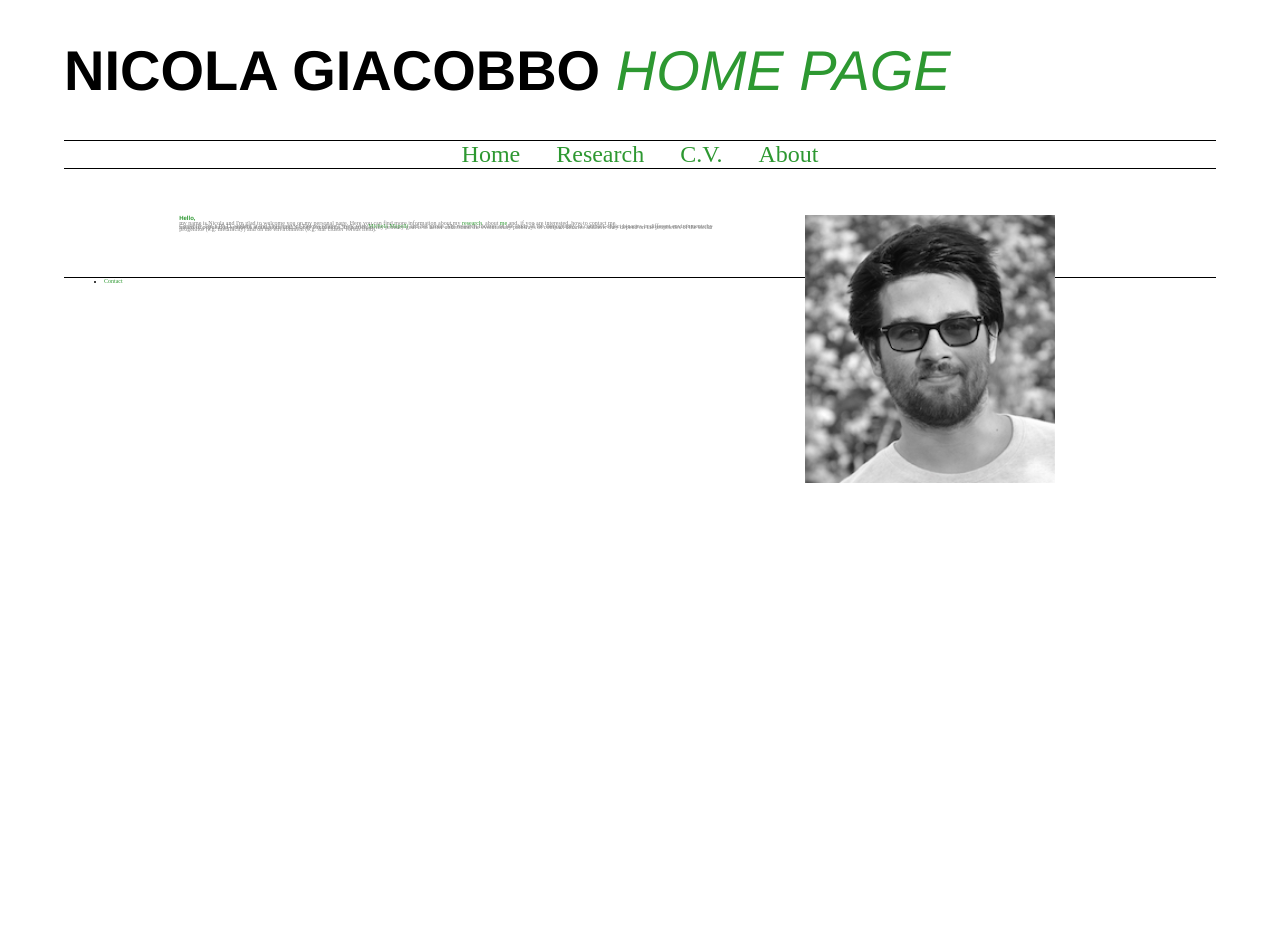
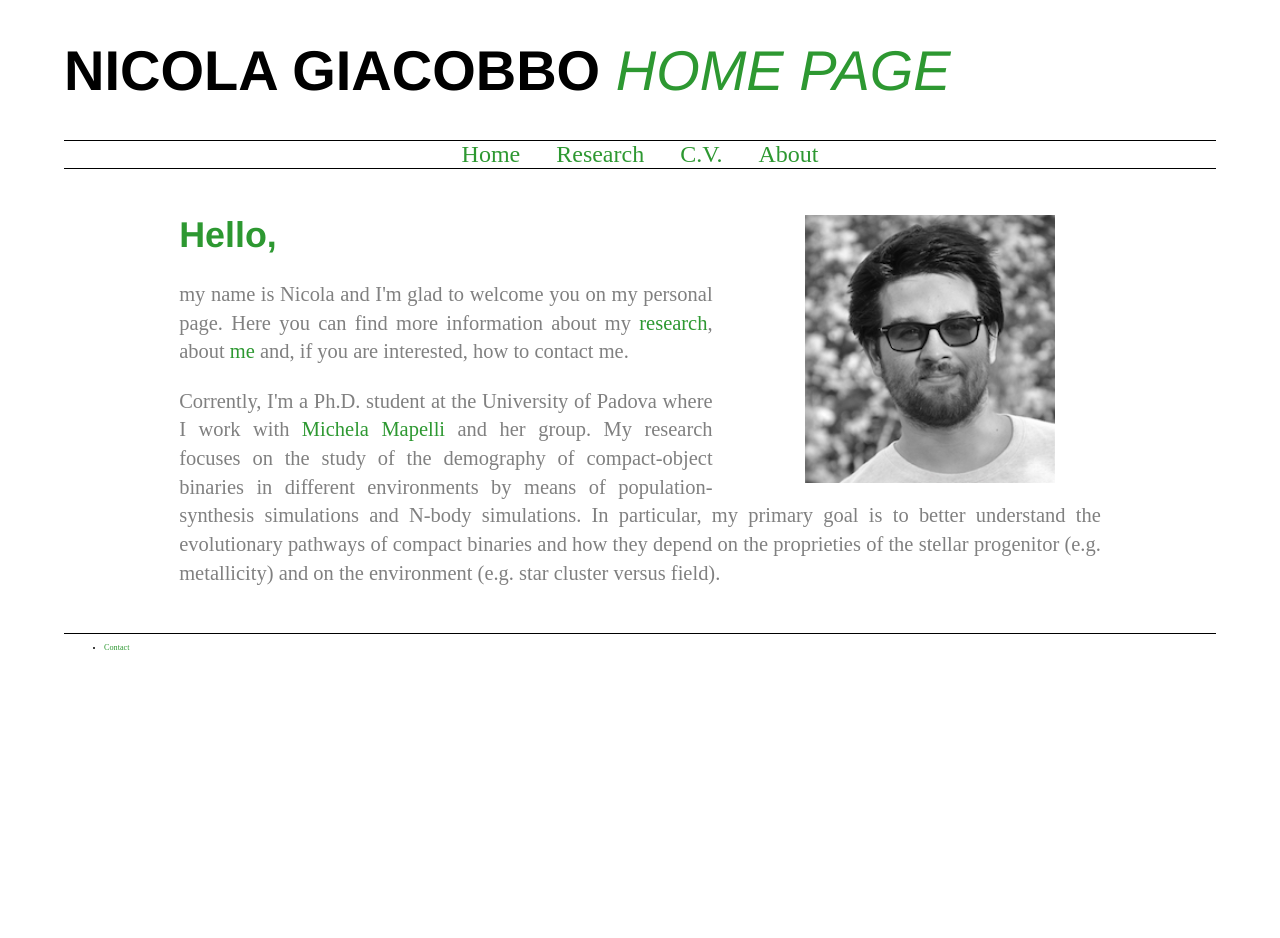
Before and after one commit to GiacobboNicola/giacobbonicola.github.io, a Jekyll site: the page built from index.html, in a window 1280 px wide. Built offline with Jekyll 4.4.1, drawn with Linux system fonts in a browser that asks for light colours.

Commit message:
fixed problem

```diff
--- a/_layouts/about.html
+++ b/_layouts/about.html
@@ -30,7 +30,7 @@
 			<p> ubviafhvhf  ijvo asv jiosvh aos hisdovh asod</p>
 		<footer>
 			<ul>
-					<li><a href="/contact">Contact</a></li>
+				<li><a href="/contact">Contact</a></li>
 			</ul>
 		</footer>
 	</body>
--- a/css/main.css
+++ b/css/main.css
@@ -56,7 +56,7 @@
 }
 footer {
     border-top: 1px solid black;
-    font-size: .20em;
+    font-size: .8em;
 }
 footer a {
     text-decoration: none;
```
